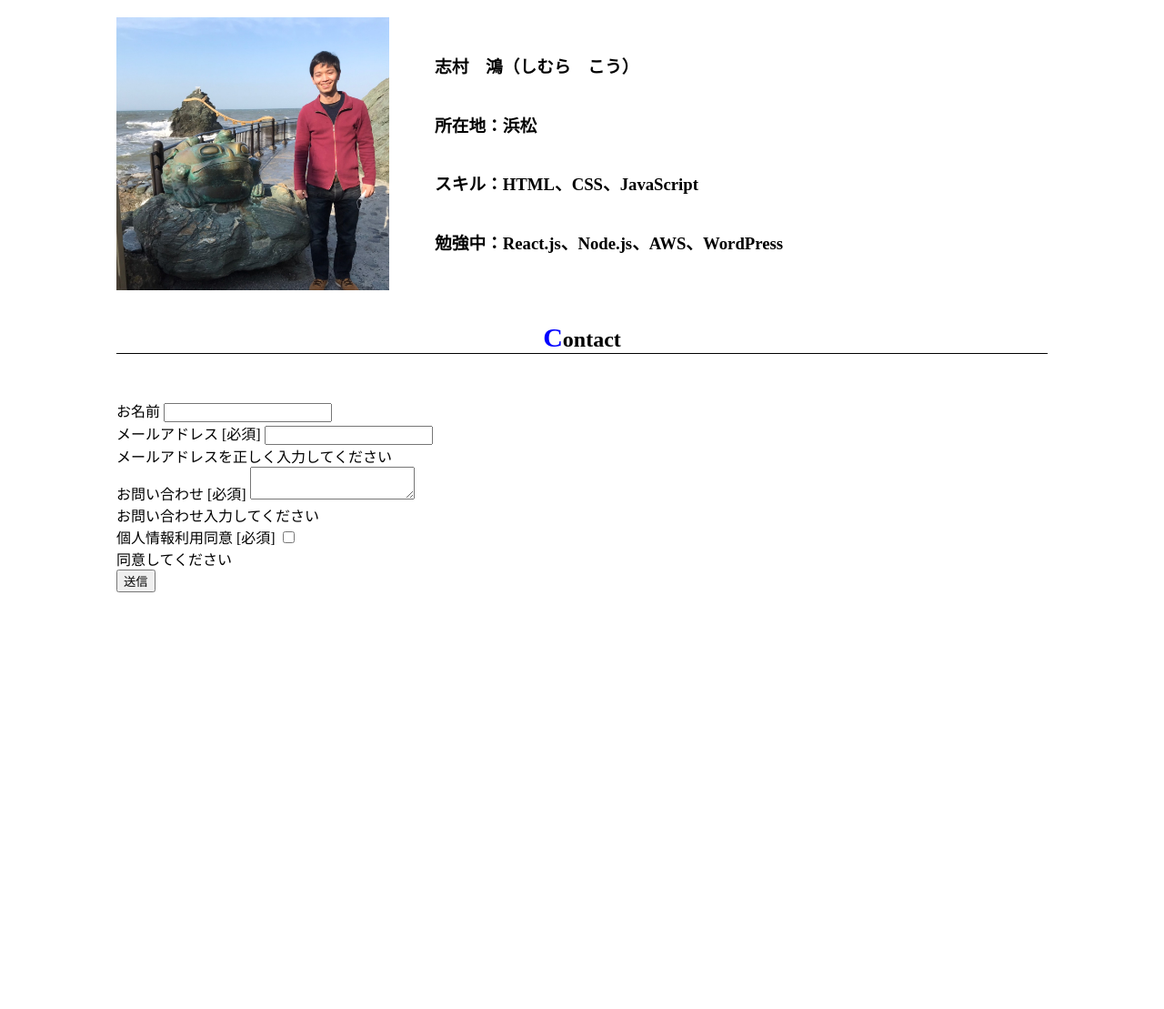
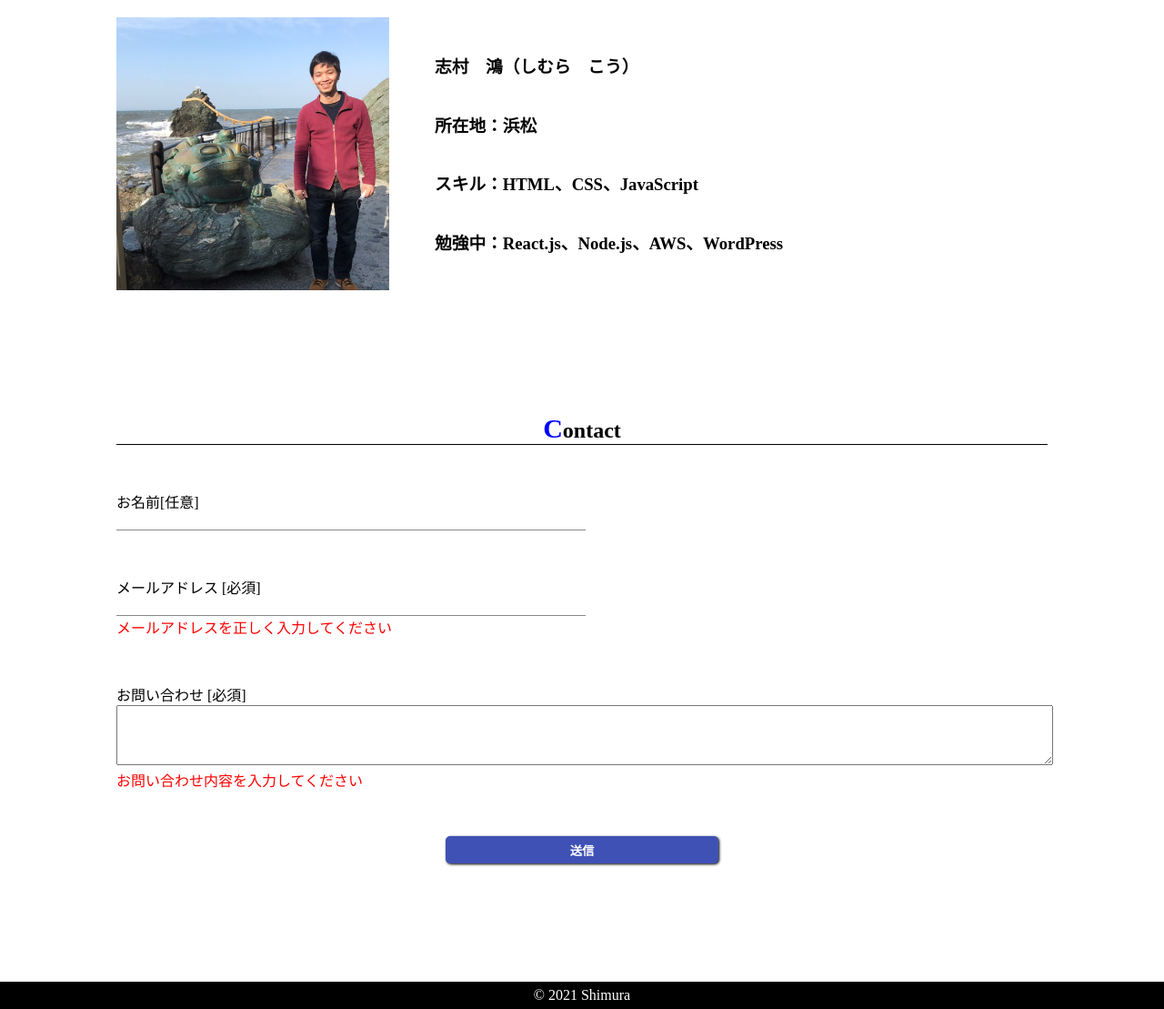
Before and after one commit to ko-7/portfolio2, a plain HTML site: page index.html in a window 1280 px wide. Shown: the part 1567-2676 px from the top of the page at 91% size. Before the commit the page ends 2218 px from the top, so only its background shows below. Drawn offline with Linux system fonts and the light colour scheme.

Commit message:
set contact form

```diff
--- a/index.html
+++ b/index.html
@@ -5,6 +5,10 @@
     <meta http-equiv="X-UA-Compatible" content="IE=edge">
     <meta name="viewport" content="width=device-width, initial-scale=1.0">
     <link href="styles.css" rel="stylesheet">
+
+    <!-- formrun用のjavascript -->
+    <script src="https://sdk.form.run/js/v2/formrun.js"></script>
+
     <title>ポートフォリオサイト</title>
   </head>
   <body>
@@ -122,29 +126,28 @@
 
         <!-- class, action, methodを変更しないでください -->
         <form class="formrun" action="https://form.run/api/v1/r/5f8e0r2iwicmvlo3q02xgvyk" method="post">
-          <!-- ↓自由に要素を追加・編集することができます -->
           <div>
-            <label>お名前</label>
+            <label>お名前[任意]</label>
             <input name="お名前" type="text">
           </div>
 
           <div>
             <label>メールアドレス [必須]</label>
             <input name="メールアドレス" type="text" data-formrun-type="email" data-formrun-required>
-            <div data-formrun-show-if-error="メールアドレス">メールアドレスを正しく入力してください</div>
+            <div data-formrun-show-if-error="メールアドレス" style="color:red;">メールアドレスを正しく入力してください</div>
           </div>
 
           <div>
             <label>お問い合わせ [必須]</label>
             <textarea name="お問い合わせ" data-formrun-required></textarea>
-            <div data-formrun-show-if-error="お問い合わせ">お問い合わせ入力してください</div>
+            <div data-formrun-show-if-error="お問い合わせ" style="color:red;">お問い合わせ内容を入力してください</div>
           </div>
 
-          <div>
+          <!-- <div>
             <label>個人情報利用同意 [必須]</label>
             <input type="checkbox" name="個人情報利用同意" data-formrun-required>
             <div data-formrun-show-if-error="個人情報利用同意">同意してください</div>
-          </div>
+          </div> -->
 
           <!-- ボット投稿をブロックするためのタグ -->
           <div class="_formrun_gotcha">
@@ -153,16 +156,18 @@
             <input type="text" name="_formrun_gotcha" id="_formrun_gotcha" tabindex="-1">
           </div>
 
-          <button type="submit" data-formrun-error-text="未入力の項目があります" data-formrun-submitting-text="送信中...">送信</button>
+          <button type="submit" data-formrun-submitting-text="送信中...">送信</button>
         </form>
 
         <!--　↑↑　formrunのコードコピペ　↑↑------------------------------- -->
-
-
       </div>
 
     </div>
 
+    <footer>
+      <p>© 2021 Shimura</p>
+    </footer>
+
     <script src="main.js"></script>
   </body>
 </html>
--- a/styles.scss
+++ b/styles.scss
@@ -76,6 +76,8 @@ header{
     color: blue;
     font-size: 30px;
   }
+
+
   .works{
     .work{
       position: relative;
@@ -126,9 +128,6 @@ header{
         }
       }
     }
-    .work-content2{
-
-    }
   }
   .work-divider{
     margin: 80px auto;
@@ -139,6 +138,7 @@ header{
 
 
   .profile{
+    margin-bottom: 100px;
     .content{
       display: flex;
       .profile-img{
@@ -158,4 +158,59 @@ header{
       }
     }
   }
+
+  .contact{
+    margin-bottom: 100px;
+    .formrun{
+      input{
+        width: 50%;
+        border: none;
+        border-bottom: 1px solid #888;
+        font-family: serif;
+        &:hover{
+          border-bottom: 2px solid #000;
+        }
+        // &:focus{
+        //   border: none!important;
+        //   background-color: yellow;
+        //   border-bottom: 1px solid #00f;
+        // }
+      }
+      textarea{
+        width: 100%;
+        min-height: 60px;
+        font-family: serif;
+      }
+      div{
+        margin-bottom: 50px;
+        label{
+          display: block;
+        }
+      }
+      button{
+        display: block;
+        margin: 0 auto;
+        margin-bottom: 30px;
+        width: 300px;
+        height: 30px;
+        border: none;
+        border-radius: 5px;
+        box-shadow: 1px 1px 3px black;
+        background-color: #3f51b5;
+        color: white;
+        font-weight: bold;
+      }
+    }
+  }
 }
+
+footer{
+  height: 30px;
+  text-align: center;
+  background-color: black;
+  color: white;
+  p{
+    margin: 0;
+    line-height: 30px;
+  }
+}
```
Also changed, not shown: styles.css, 1 other file.
